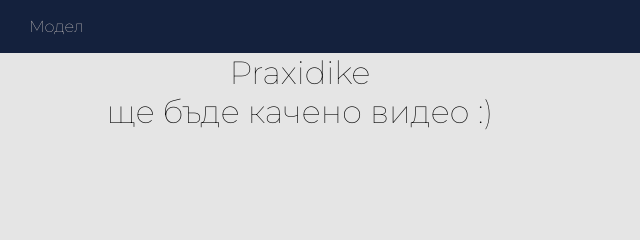
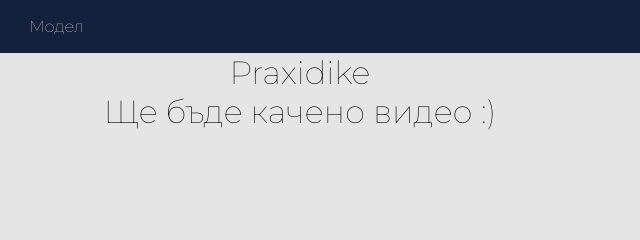
Before and after one commit to TeamPraxidike/crowd-density-estimator, a plain HTML site: page pages/model.html in a window 1280 px wide. Shown: the top 240 px of the page, 340-980 px from the left. Drawn offline with Linux system fonts and the light colour scheme.

Commit message:
Test hosting

```diff
--- a/pages/model.html
+++ b/pages/model.html
@@ -18,7 +18,7 @@
         <header>
             <h1>Praxidike</h1>
             <div id="karta">
-                <h1>ще бъде качено видео :)</h1>
+                <h1>Ще бъде качено видео :)</h1>
             </div>
         </header>
         <hr style="opacity: 0.4;">
```
